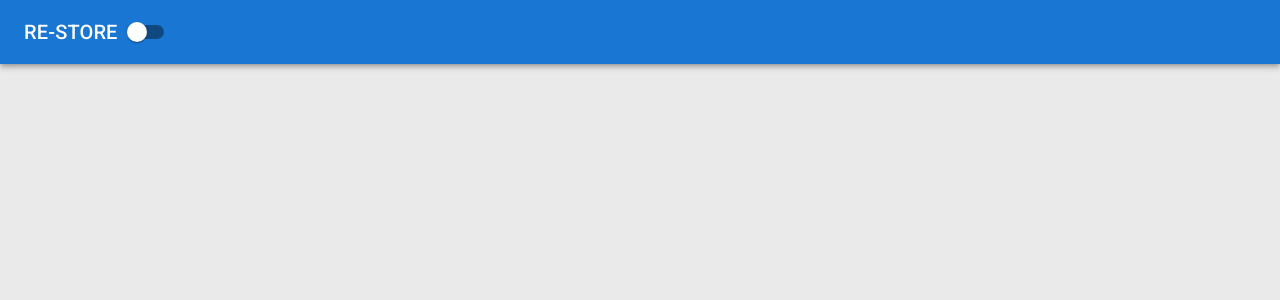
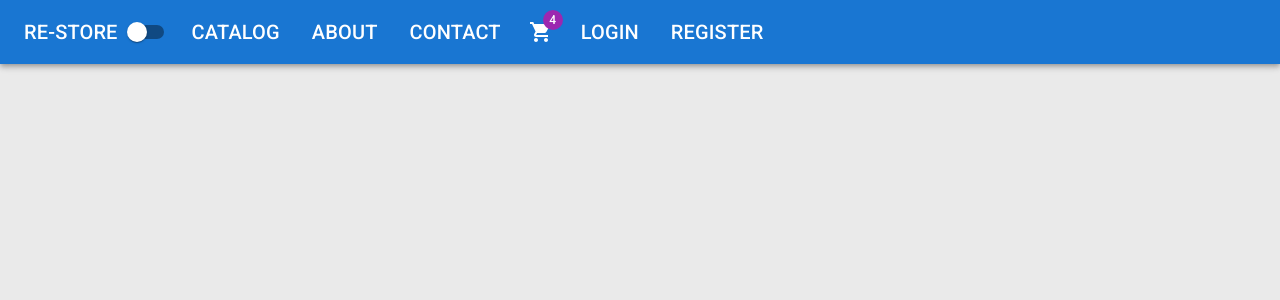
Before and after one commit to MandealValeriuCristian/ReStore, a React (Create React App) app in the folder client/: page /register in a window 1280 px wide. Shown: the top 300 px of the page. Built offline with nearby package versions, Linux system fonts and the light colour scheme.

Commit message:
42. Adding Nav Links to the AppBar

```diff
--- a/client/src/app/layout/Header.tsx
+++ b/client/src/app/layout/Header.tsx
@@ -1,16 +1,57 @@
-import { AppBar, Switch, Toolbar, Typography } from "@mui/material";
+import { ShoppingCart } from "@mui/icons-material";
+import { AppBar, Badge, IconButton, List, ListItem, Switch, Toolbar, Typography } from "@mui/material";
+import { NavLink } from "react-router-dom";
 interface Props{
     darkMode: boolean;
     handleThemeChange: () => void;
 }
+const midLinks = [
+    {title: 'catalog', path: '/catalog'},
+    {title: 'about', path: '/about'},
+    {title: 'contact', path: '/contact'}
+]
+const rightLinks = [
+    {title: 'login', path: '/login'},
+    {title: 'register', path: '/register'}
+]
 export default function Header({darkMode, handleThemeChange}: Props) {
     return (
         <AppBar position='static' sx={{mb: 4}}>
             <Toolbar>
-                <Typography variant='h6'>
+                <Typography variant='h6' component={NavLink} to='/'
+                sx={{color: 'inherit', textDecoration: 'none'}}>
                     RE-STORE
                 </Typography>
                 <Switch checked={darkMode} onChange={handleThemeChange} />
+                <List sx={{display: 'flex'}}>
+                    {midLinks.map(({title, path}) => (
+                        <ListItem
+                            component={NavLink}
+                            to={path}
+                            key={path}
+                            sx={{color: 'inherit', typography: 'h6'}}
+                        >
+                            {title.toUpperCase()}
+                        </ListItem>
+                    ))}
+                </List>
+                <IconButton size='large' sx={{color: 'inherit'}}>
+                    <Badge badgeContent={4} color="secondary">
+                        <ShoppingCart />
+                    </Badge>
+                </IconButton>
+                <List sx={{display: 'flex'}}>
+                    {rightLinks.map(({title, path}) => (
+                        <ListItem
+                            component={NavLink}
+                            to={path}
+                            key={path}
+                            sx={{color: 'inherit', typography: 'h6'}}
+                        >
+                            {title.toUpperCase()}
+                        </ListItem>
+                    ))}
+                </List>
             </Toolbar>
         </AppBar>
     )
--- a/client/src/index.tsx
+++ b/client/src/index.tsx
@@ -9,11 +9,11 @@
   document.getElementById('root') as HTMLElement
 );
 root.render(
+  <BrowserRouter>
   <React.StrictMode>
-    <BrowserRouter>
       <App />
-    </BrowserRouter>
   </React.StrictMode>
+  </BrowserRouter>
 );
 
 // If you want to start measuring performance in your app, pass a function
```
